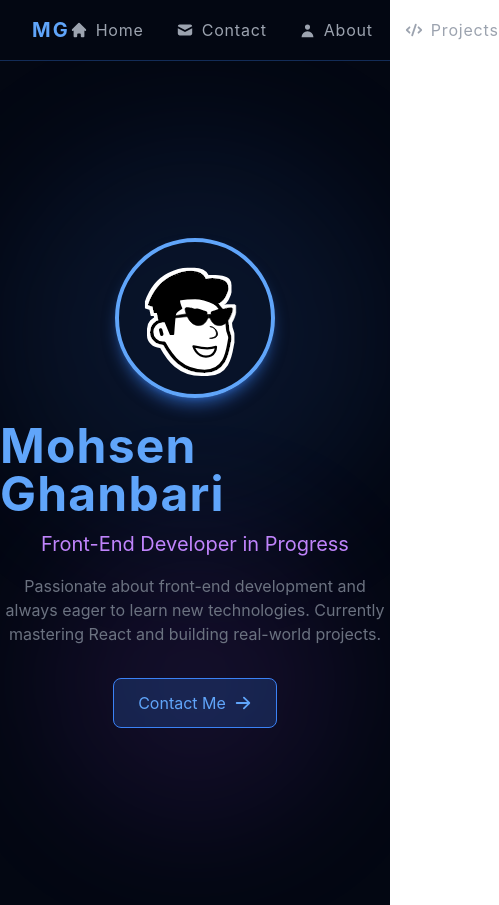
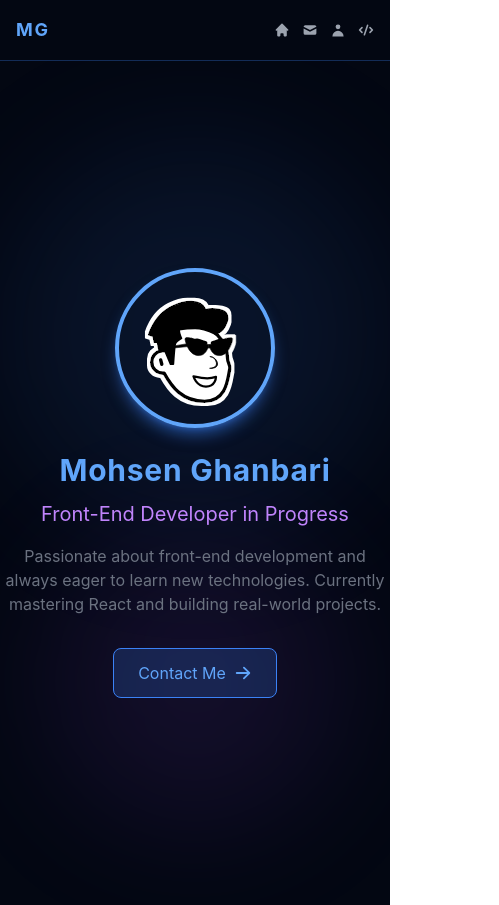
Before and after one commit to Ghanbariii/potfolio, a React (Create React App) app in the folder my/: page / in a window 390 px wide. Shown: the whole page, 499 px wide, since content can reach past the window. Built offline with nearby package versions, Linux system fonts and the light colour scheme.

Commit message:
responsive  design

```diff
--- a/my/src/App.js
+++ b/my/src/App.js
@@ -18,7 +18,7 @@ function Home() {
         className="w-40 h-40 rounded-full object-cover border-4 border-blue-400 mb-6 relative z-10 shadow-lg shadow-blue-500/50 animate-fadeUp delay-100"
       />
 
-      <h1 className="text-5xl font-bold text-blue-400 relative z-10 tracking-wide animate-fadeUp delay-200">
+      <h1 className="text-3xl md:text-5xl font-bold text-blue-400 relative z-10 tracking-wide animate-fadeUp delay-200">
         Mohsen Ghanbari
       </h1>
       <h2 className="text-xl text-purple-400 mt-3 relative z-10 animate-fadeUp delay-300">
@@ -48,14 +48,14 @@ function Contact() {
       <div className="absolute w-72 h-72 bg-purple-500/10 rounded-full blur-3xl bottom-20 left-20"></div>
 
       <div className="max-w-3xl mx-auto relative z-10 flex flex-col items-center">
-        <h1 className="text-4xl font-bold text-blue-400 mb-2 animate-fadeUp delay-100">
+        <h1 className="text-3xl md:text-4xl font-bold text-blue-400 mb-2 animate-fadeUp delay-100">
           Contact Me
         </h1>
         <p className="text-gray-500 mb-12 animate-fadeUp delay-200">
           Let's get in touch!
         </p>
 
-        <div className="flex gap-6">
+        <div className="flex flex-col sm:flex-row gap-6">
           <a
             href="https://linkedin.com/in/username"
             target="_blank"
@@ -79,12 +79,12 @@ function Contact() {
 }
 function About() {
   return (
-    <div className="min-h-screen bg-gray-950 text-white px-8 py-16 relative overflow-hidden">
+    <div className="min-h-screen bg-gray-950 text-white px-4 md:px-8 py-16 relative overflow-hidden">
       <div className="absolute w-96 h-96 bg-blue-500/10 rounded-full blur-3xl top-20 right-20"></div>
       <div className="absolute w-72 h-72 bg-purple-500/10 rounded-full blur-3xl bottom-20 left-20"></div>
 
       <div className="max-w-3xl mx-auto relative z-10">
-        <h1 className="text-4xl font-bold text-blue-400 mb-2 animate-fadeUp delay-100">
+        <h1 className="text-3xl md:text-4xl font-bold text-blue-400 mb-2 animate-fadeUp delay-100">
           About Me
         </h1>
         <p className="text-gray-500 mb-12 animate-fadeUp delay-200">
@@ -101,7 +101,7 @@ function About() {
         <h2 className="text-2xl font-bold text-purple-400 mb-6 animate-fadeUp delay-400">
           Skills
         </h2>
-        <div className="grid grid-cols-2 gap-4 mb-16">
+        <div className="grid grid-cols-1 sm:grid-cols-2 gap-4 mb-16">
           {[
             {
               name: "HTML / CSS",
@@ -184,7 +184,7 @@ function Projects() {
       <div className="absolute w-72 h-72 bg-blue-500/10 rounded-full blur-3xl bottom-20 right-20"></div>
 
       <div className="max-w-3xl mx-auto relative z-10">
-        <h1 className="text-4xl font-bold text-blue-400 mb-2 animate-fadeUp delay-100">
+        <h1 className="text-3xl md:text-4xl font-bold text-blue-400 mb-2 animate-fadeUp delay-100">
           Projects
         </h1>
         <p className="text-gray-500 mb-12 animate-fadeUp delay-200">
@@ -235,34 +235,36 @@ function Projects() {
 function App() {
   return (
     <BrowserRouter>
-      <nav className="bg-gray-950 border-b border-blue-500/30 flex justify-between items-center px-8 py-4">
-        <h1 className="text-xl font-bold text-blue-400 tracking-widest uppercase">
+      <nav className="bg-gray-950 border-b border-blue-500/30 flex justify-between items-center px-4 md:px-8 py-4">
+        <h1 className="text-lg md:text-xl font-bold text-blue-400 tracking-widest uppercase">
           MG
         </h1>
-        <div className="flex gap-8">
+        <div className="flex gap-3 md:gap-8 text-sm md:text-base">
           <Link
             to="/"
-            className="flex items-center gap-2 text-gray-400 hover:text-blue-400 transition tracking-wider"
+            className="flex items-center gap-1 md:gap-2 text-gray-400 hover:text-blue-400 transition"
           >
-            <HiHome size={18} /> Home
+            <HiHome size={16} /> <span className="hidden sm:block">Home</span>
           </Link>
           <Link
             to="/contact"
-            className="flex items-center gap-2 text-gray-400 hover:text-blue-400 transition tracking-wider"
+            className="flex items-center gap-1 md:gap-2 text-gray-400 hover:text-blue-400 transition"
           >
-            <HiMail size={18} /> Contact
+            <HiMail size={16} />{" "}
+            <span className="hidden sm:block">Contact</span>
           </Link>
           <Link
             to="/about"
-            className="flex items-center gap-2 text-gray-400 hover:text-blue-400 transition tracking-wider"
+            className="flex items-center gap-1 md:gap-2 text-gray-400 hover:text-blue-400 transition"
           >
-            <HiUser size={17} /> About
+            <HiUser size={16} /> <span className="hidden sm:block">About</span>
           </Link>
           <Link
             to="/projects"
-            className="flex items-center gap-2 text-gray-400 hover:text-blue-400 transition tracking-wider"
+            className="flex items-center gap-1 md:gap-2 text-gray-400 hover:text-blue-400 transition"
           >
-            <HiCode size={18} /> Projects
+            <HiCode size={16} />{" "}
+            <span className="hidden sm:block">Projects</span>
           </Link>
         </div>
       </nav>
```
